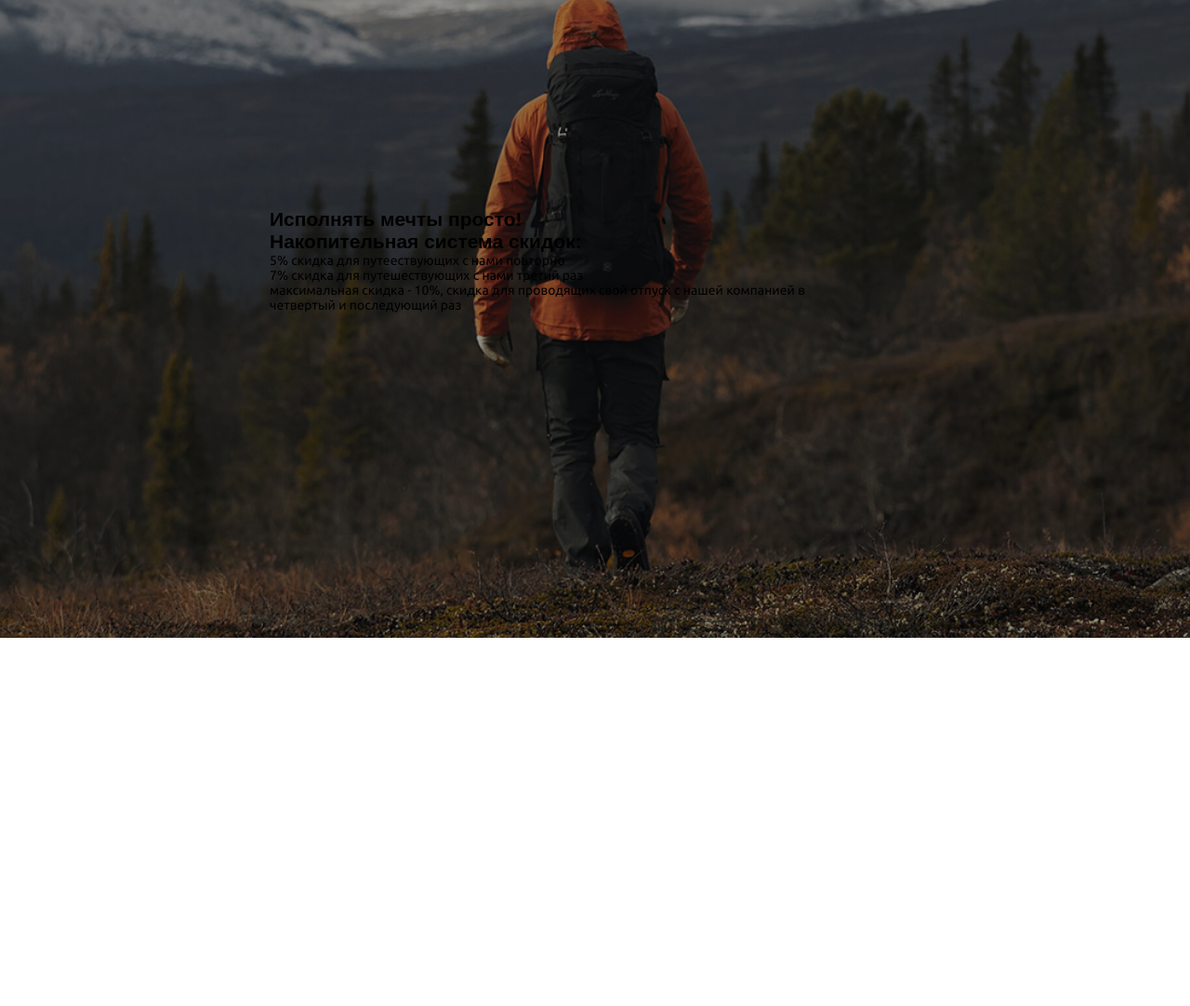
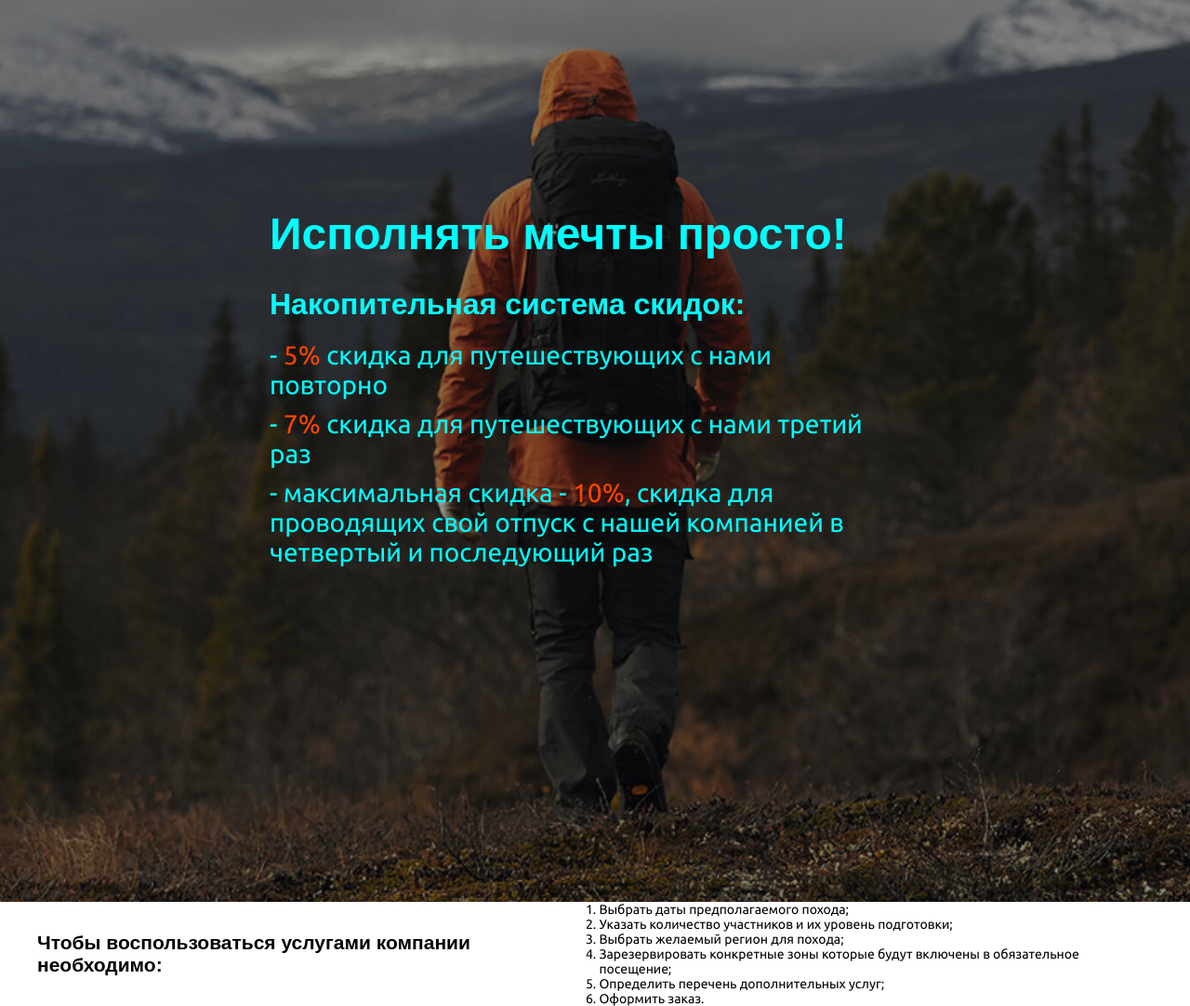
Before and after one commit to OlgaKachinskaya/-, a plain HTML site: page index.html in a window 1280 px wide. Shown: the part 115-1197 px from the top of the page at 93% size. Before the commit the page ends 801 px from the top, so only its background shows below. Drawn offline with Linux system fonts and the light colour scheme.

Commit message:
алгоритм бронирования

```diff
--- a/css/style.css
+++ b/css/style.css
@@ -30,6 +30,7 @@ strong, h1, h2, h3, h4, h5 {
 }
 .header {
     position: fixed;
+    z-index: 1000;
     width: 100%;
     top: 0;
     left: 0;
@@ -76,4 +77,23 @@ background: rgba(0,0,0,0.4);
     flex-direction: column;
     align-items: start;
     margin-left: 250px;
+    color: aqua;
 }
+.promo__title {
+    font-size: 48px;
+    margin-bottom: 30px;
+}
+.promo__subtitle {
+font-size: 32px;
+margin-bottom: 20px;
+}
+.promo__text {
+    font-size: 28px;
+    margin-bottom: 10px;
+}
+.percent {
+    color:orangered;
+}
+.algoritm__block {
+    flex-direction: column;
+}
--- a/index.html
+++ b/index.html
@@ -28,14 +28,31 @@
              <h2 class="promo__subtitle">
                  Накопительная система скидок:
              </h2>
-             <p class="promo__text">5% скидка для путеествующих с нами повторно</p>
-             <p class="promo__text">7% скидка для путешествующих с нами третий раз</p>
-             <p class="promo__text">максимальная скидка - 10%, скидка для проводящих свой отпуск с нашей компанией в четвертый и последующий раз</p>
+             <p class="promo__text">- <span class="percent">5%</span>  скидка для путешествующих с нами повторно</p>
+             <p class="promo__text">- <span class="percent">7%</span> скидка для путешествующих с нами третий раз</p>
+             <p class="promo__text">- максимальная скидка - <span class="percent">10%</span>, скидка для проводящих свой отпуск с нашей компанией в четвертый и последующий раз</p>
          </div>
          <!-- /.promo__block -->
      </div>
      <!-- /.container -->
  </section>
  <!-- /.section promo -->
+ <section class="section algoritm">
+     <div class="container flex-block algoritm __block">
+        <h2 class="section__title">Чтобы воспользоваться услугами компании необходимо:</h2>
+        <ol class="algoritm__list">
+            <li class="list__item">Выбрать даты предполагаемого похода;</li>
+            <li class="list__item">Указать количество участников и их уровень подготовки;</li>
+            <li class="list__item">Выбрать желаемый регион для похода;</li>
+            <li class="list__item">Зарезервировать конкретные зоны которые будут включены в
+                обязательное посещение;</li>
+            <li class="list__item">Определить перечень дополнительных услуг;</li>
+            <li class="list__item"> Оформить заказ.</li>
+        </ol>
+
+    </div>
+    <!-- /.container -->
+ </section>
+ <!-- /.section algoritm -->
 </body>
 </html>
```
